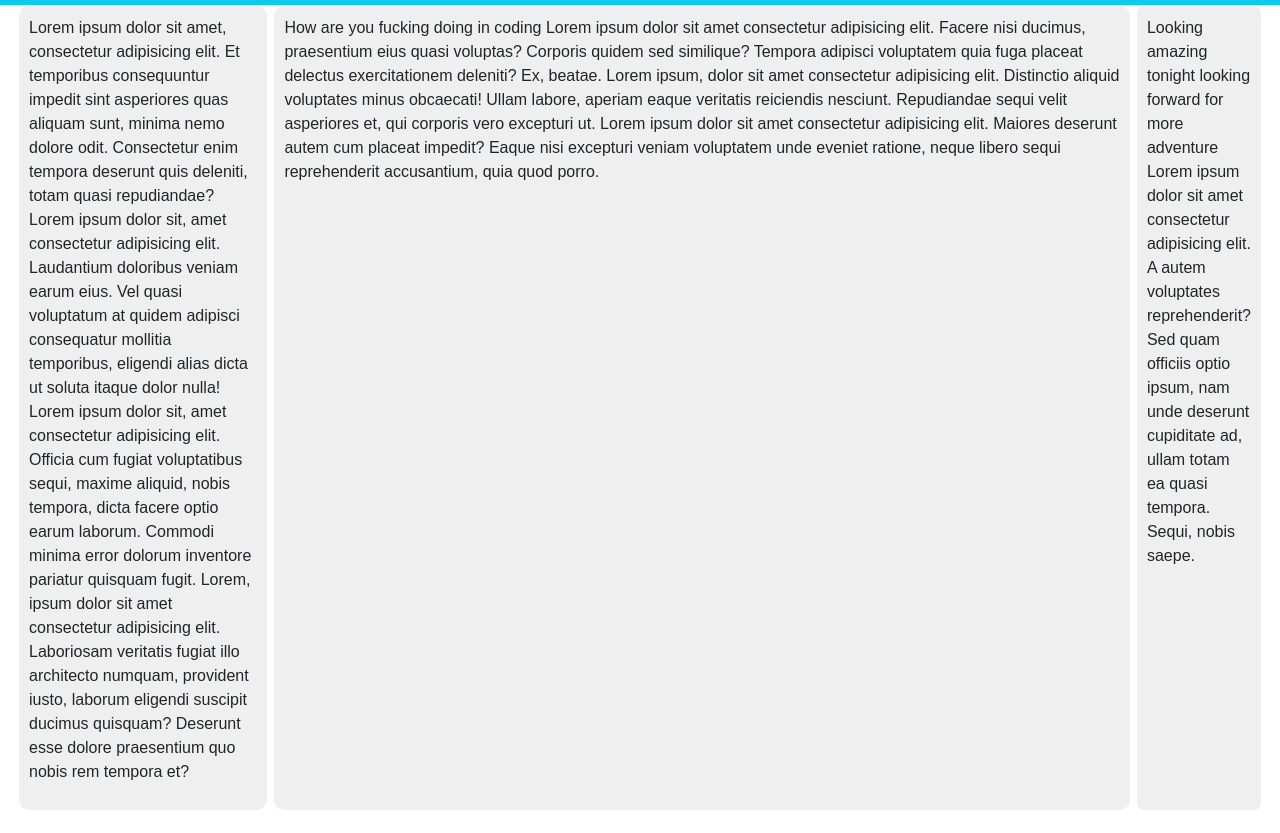
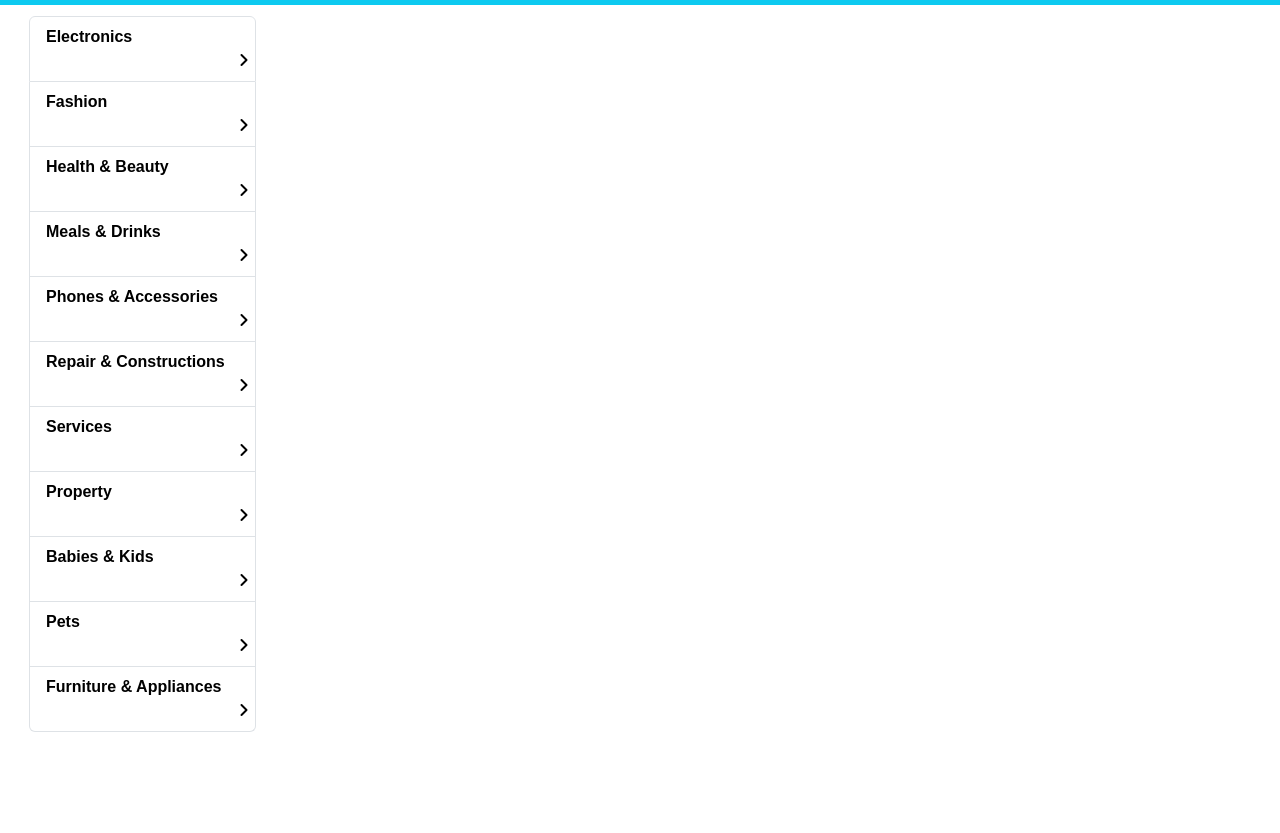
Before and after one commit to theduo34/ShopVue, a plain HTML site: page src/index/index.html in a window 1280 px wide. Shown: the part 71-904 px from the top of the page. Drawn offline with nearby package versions, Linux system fonts and the light colour scheme.

Commit message:
left of main page content set to scrollable

```diff
--- a/src/index/index.html
+++ b/src/index/index.html
@@ -75,7 +75,7 @@
 
 <!------------------------------Main Content--------------------------------------->
 <!-- Button trigger search panel--------->
-<div class="container pt-6 ">
+<div class="container">
     <form action="GET" id="searchPanel">
         <div class="input-group  rounded-4" style="width:100%;" id="input">
            <div class="input-group-prepend">
@@ -91,24 +91,10 @@
     <div class="container-fluid">
         <div class="main-content">
             <!-----------left panel content------------------------------>
-            <div class="content-left">
-                <p>Lorem ipsum dolor sit amet, consectetur adipisicing elit. Et temporibus consequuntur impedit sint asperiores quas aliquam sunt, minima nemo dolore odit. Consectetur enim tempora deserunt quis deleniti, totam quasi repudiandae? Lorem ipsum dolor sit, amet consectetur adipisicing elit. Laudantium doloribus veniam earum eius. Vel quasi voluptatum at quidem adipisci consequatur mollitia temporibus, eligendi alias dicta ut soluta itaque dolor nulla! Lorem ipsum dolor sit, amet consectetur adipisicing elit. Officia cum fugiat voluptatibus sequi, maxime aliquid, nobis tempora, dicta facere optio earum laborum. Commodi minima error dolorum inventore pariatur quisquam fugit.
-                    Lorem, ipsum dolor sit amet consectetur adipisicing elit. Laboriosam veritatis fugiat illo architecto numquam, provident iusto, laborum eligendi suscipit ducimus quisquam? Deserunt esse dolore praesentium quo nobis rem tempora et?
-                </p>
-            </div>
+            <div class="content-left"></div>
 
             <!--------------center panel content-------------------------->
-            <div class="content-center">
-                <p>How are you fucking doing in coding Lorem ipsum dolor sit amet consectetur adipisicing elit. Facere nisi ducimus, praesentium eius quasi voluptas? Corporis quidem sed similique? Tempora adipisci voluptatem quia fuga placeat delectus exercitationem deleniti? Ex, beatae. Lorem ipsum, dolor sit amet consectetur adipisicing elit. Distinctio aliquid voluptates minus obcaecati! Ullam labore, aperiam eaque veritatis reiciendis nesciunt. Repudiandae sequi velit asperiores et, qui corporis vero excepturi ut.
-                Lorem ipsum dolor sit amet consectetur adipisicing elit. Maiores deserunt autem cum placeat impedit? Eaque nisi excepturi veniam voluptatem unde eveniet ratione, neque libero sequi reprehenderit accusantium, quia quod porro.
-                </p>
-            </div>
-
-            <!----------------right panel content------------------------->
-            <div class="content-right ">
-                <p>Looking amazing tonight looking forward for more adventure Lorem ipsum dolor sit amet consectetur adipisicing elit. A autem voluptates reprehenderit? Sed quam officiis optio ipsum, nam unde deserunt cupiditate ad, ullam totam ea quasi tempora. Sequi, nobis saepe. </p>
-            </div>
-
+            <div class="content-center"></div>
 
         </div>
     </div>
--- a/src/scripts/script.js
+++ b/src/scripts/script.js
@@ -1,5 +1,13 @@
+/*
+ Visibility of navbar toggler icon on small screen enable the  function named
+ createOffcanvas to show off whenever toggler icon is been triggered with
+ event listener 'click'
+*/
 const offcanvas = document.getElementById('offcanvas');
 
+let createOffcanvas = function () {
+    //display view for header section when the toggler icon is triggered
+    const offcanvasHeader = () => {
         const offcanvasHeader = document.createElement('div');
         offcanvasHeader.classList.add('offcanvas-header');
 
@@ -9,7 +17,7 @@ offcanvasTitle.classList.add('offcanvas-title');
         const userIcon = document.createElement('i');
         userIcon.classList.add('fa-regular', 'fa-user', 'text-lowercase', 'fw-bold', 'fs-24');
         userIcon.textContent = ' AQUASI.NINETY-NINE';
-
+        //button to hide the offcanvas
         const button = document.createElement('button');
         button.classList.add('btn', 'btn-close');
         button.setAttribute('type', 'button');
@@ -18,24 +26,40 @@ button.setAttribute('data-bs-dismiss', 'offcanvas');
         offcanvasTitle.appendChild(userIcon);
         offcanvasHeader.appendChild(offcanvasTitle);
         offcanvasHeader.appendChild(button);
-
+    }
+    //section to contain the content or the body part of the offcanvas
+    const offcanvasBody = () => {
         const offcanvasBody = document.createElement('div');
         offcanvasBody.classList.add('offcanvas-body');
+        //Group of an unordered list group
+        const listItems = document.createElement('ul');
+        listItems.classList.add('list-group');
+        //containing the list group items
+        const li = document.createElement('li');
+        li.classList.add('list-group-item');
+        const link = document.createElement('a');
+        link.href = '';
+        link.textContent = items
 
-const navbarNav = document.createElement('i');
-navbarNav.textContent = 'carousel-caret-next';
+        li.appendChild(link);
+        listItems.appendChild(li);
 
-offcanvasBody.appendChild(navbarNav);
+        offcanvasBody.appendChild(listItems);
+        offcanvasBody.appendChild(listItems);
 
+    }
     offcanvas.appendChild(offcanvasHeader);
     offcanvas.appendChild(offcanvasBody);
+}
 
-document.body.appendChild(offcanvas);
-
+/*
+ Search bar set to only appear on smaller screen(<992px). This is done with search icon been show
+ in the navbar only on smaller screen(<992px).Triggered event listener of click enable the
+ block display of the search bar,and disappear when contains target event outside the search input
+*/
 document.addEventListener('DOMContentLoaded', () => {
     const searchIcon= document.getElementById('search');
     const searchBar = document.getElementById('searchPanel');
-
     //Toggle search bar visibility
     searchIcon.addEventListener('click', () => {
         if(window.innerWidth < 992) {
@@ -54,3 +78,48 @@ document.addEventListener('DOMContentLoaded', () => {
 /*
 left page of the main content, and where contains group list of categories of product. Based the selected category will determined the display product on the middle right page
 */
+const leftContent = document.getElementsByClassName('content-left');
+
+const listGroup = document.createElement('ul');
+listGroup.classList.add('list-group');
+//function to create group of list
+const  createItem = ( title, link) => {
+    let item = document.createElement('li');
+    item.classList.add('list-group-item',);
+    let a = document.createElement('a');
+    a.href = link;
+    a.textContent = title;
+    let i = document.createElement('i');
+    i.classList.add('fa-solid', 'fa-angle-right', 'end-icon', 'text-center');
+    a.appendChild(i);
+    item.appendChild(a);
+    return item;
+}
+
+let items = [createItem("Electronics", "electronics.html"),
+            createItem("Fashion", "fashion.html"),
+            createItem("Health & Beauty", "healthBeauty.html"),
+            createItem("Meals & Drinks", 'mealsDrinks.html'),
+            createItem("Phones & Accessories", "phoneAccessories.html"),
+            createItem("Repair & Constructions", "repairConstruction.html"),
+            createItem("Services", "services.html"),
+            createItem("Property", "property.html"),
+            createItem("Babies & Kids", "babiesKids.html"),
+            createItem("Pets", "pets.html"),
+            createItem("Furniture & Appliances", "furnitureAppliances")];
+items[1].classList.add('disabled');
+//Adding elements to the list group
+for(let i of items){
+    listGroup.append(i);
+};
+
+//Adding list group to the content left
+leftContent[0].prepend(listGroup);
+
+//Add active class to the clicked item
+leftContent[0].addEventListener('click', (e) => {
+    for(let item of items){
+        item.classList.remove('active');
+    }
+    e.target.classList.add('active')
+});
--- a/src/styles/style.css
+++ b/src/styles/style.css
@@ -28,7 +28,7 @@ body{
     border: 1px solid black;
 }
 #searchPanel{
-    margin:40px 0px;
+    margin:0px 0px;
     display: none;
 }
 .dropdown ul li a {
@@ -50,10 +50,7 @@ body{
   margin: 0px;
   padding: 7px;
   display: flex;
-  box-sizing: border-box;
   position: relative;
-  flex: 1;
-
 }
 
 /*
@@ -61,17 +58,32 @@ The following style is used to make the left panel of the main content
 */
 .content-left{
     flex-basis: 20%;
-    background-color: blue;
     display: flex;
-    align-items: center;flex-basis: 20%;
-    background-color: #efefef;
     padding: 10px;
-    position: -webkit-sticky;
-    position: sticky;
-    top:0px;
     border-radius: 10px;
-    flex-shrink: 0;
-    overflow-y: auto;
+    height: 100vh;
+    overflow-y: scroll;
+
+}
+.list-group {
+  display: flex;
+  width: 100%;
+}
+.list-group {
+  display:flex;
+}
+.list-group-item {
+  list-style: none;
+}
+.list-group-item  a {
+  text-decoration: none;
+  color: black;
+  font-weight: bold;
+  padding: 0px 0px;
+
+}
+.end-icon {
+  margin-left: 100%;
 }
 
 
@@ -80,29 +92,20 @@ The following style is used to make the center panel of the main content
 */
 .content-center{
   flex-basis: 80%;
-  margin:0px 7px;
   padding:10px;
-  position: -webkit-sticky;
-  position: sticky;
-  background-color: #efefef;
   border-radius: 10px;
   display: flex;
+  height: 100vh;
+  overflow-y:scroll;
+  margin: 10px;
+  margin-right: 0px;
 
 }
 
 /*
 The following style is used to make the right panel of the main content
 */
-.content-right{
-  flex-basis: 0%;
-  background-color: #efefef;
-  padding: 10px;
-  position: sticky;
-  position: -webkit-sticky;
-  border-radius: 7px;
-  display: flex;
 
-}
 
 
 
@@ -126,7 +129,7 @@ The following style is used to make the right panel of the main content
 }
 
 @media (max-width:992px) {
-    .navbar-brand{
+     .navbar-brand{
         display: none;
       }
       .dropdown-menu{
@@ -135,5 +138,12 @@ The following style is used to make the right panel of the main content
       .offcanvas{
         display: block;
       }
+      .content-left{
+        display: none;
+      }
+      .content-center {
+        flex-basis: 100%;
+      }
+
 
 }
```
Lines whose indentation alone changed are shown as unchanged.
